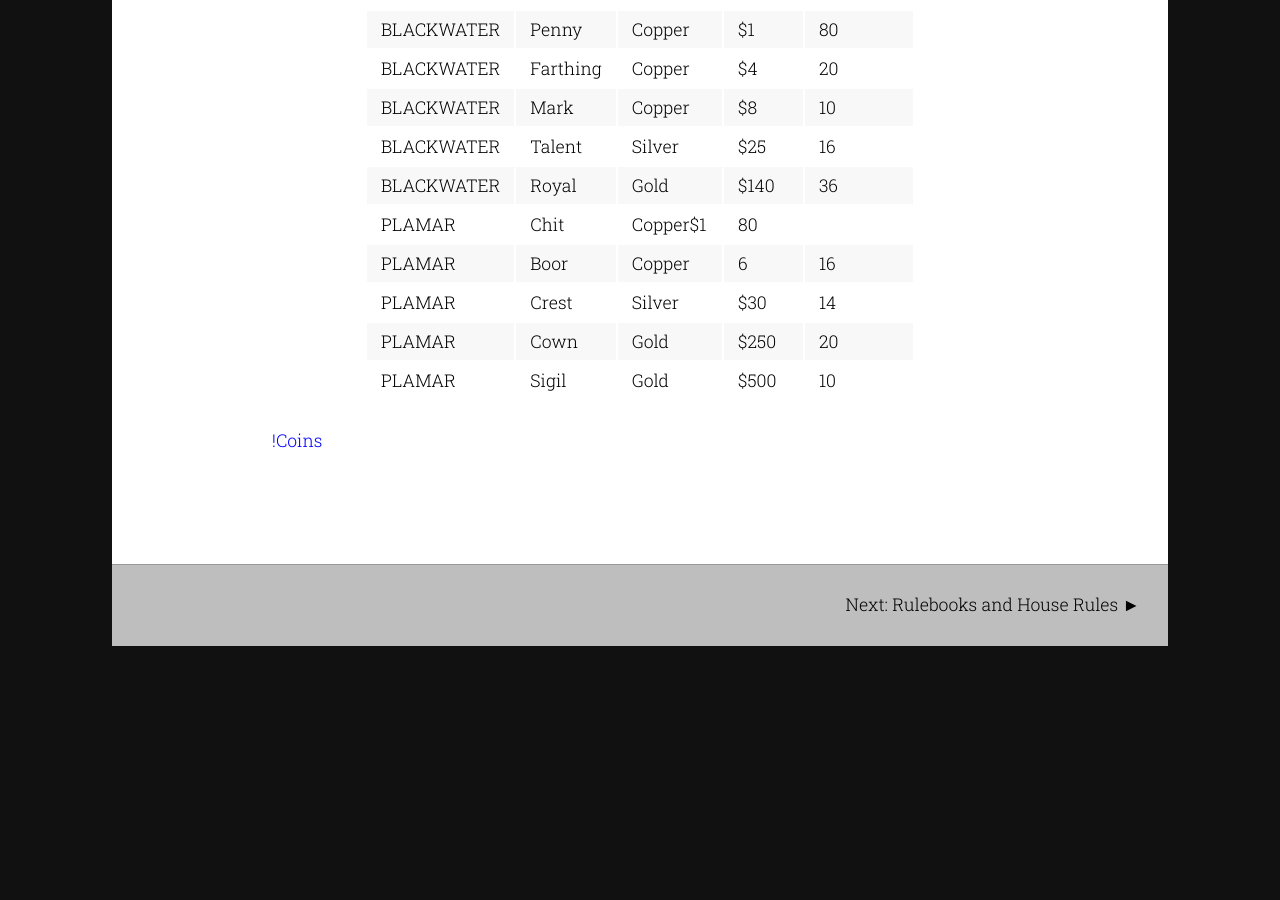
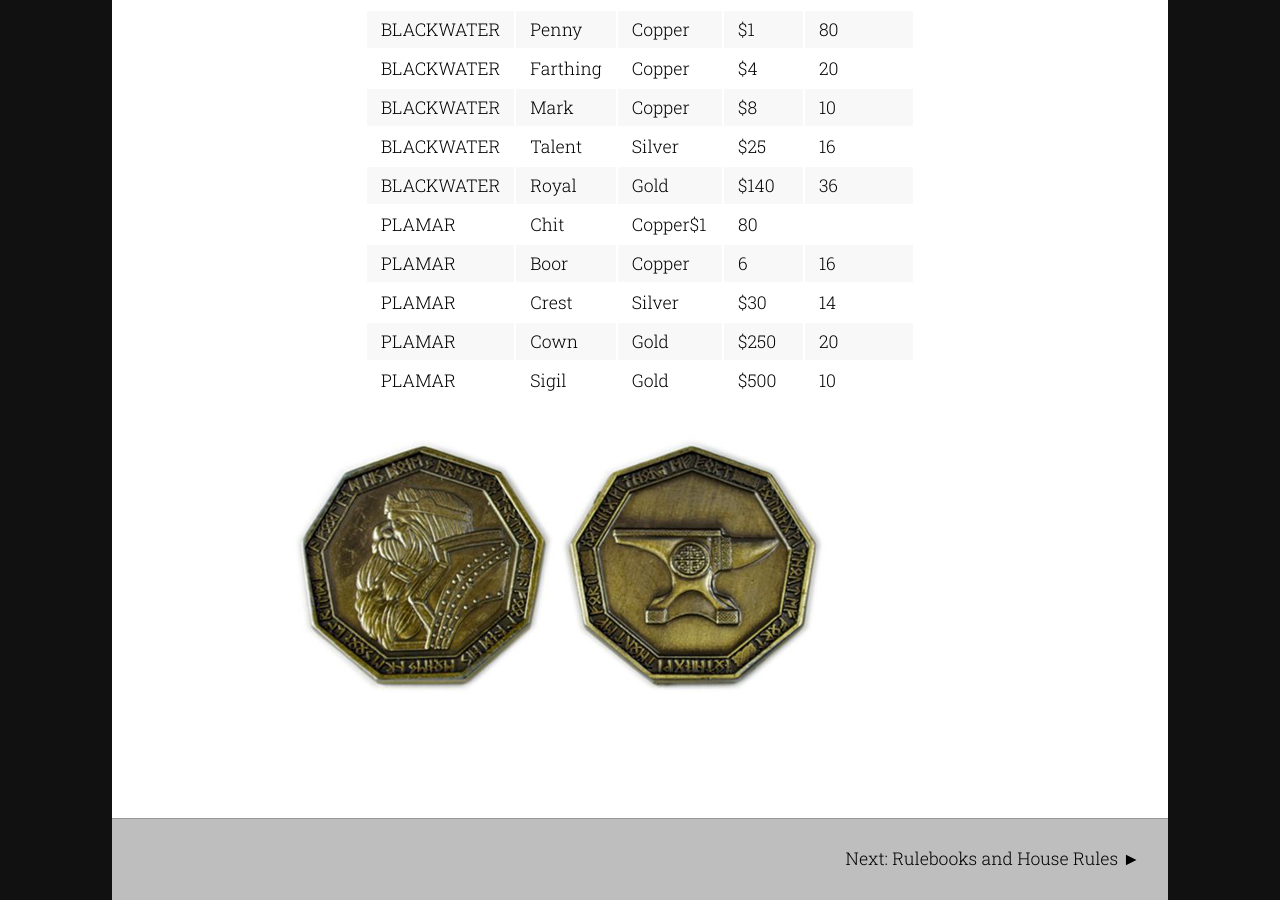
Before and after one commit to rickosborne/blackwater, a Jekyll site: the page built from _guide/500-money.md, in a window 1280 px wide and 900 px high, scrolled down 659 px. Built offline with Jekyll 4.4.1, drawn with Linux system fonts in a browser that asks for light colours; before the commit the page ends 1305 px from its top, so only the background shows below that.

Commit message:
Update 500-money.md

```diff
--- a/_guide/500-money.md
+++ b/_guide/500-money.md
@@ -30,4 +30,4 @@ The city of Blackwater mints its own coinage and currency, however, coinage from
 |PLAMAR|Sigil|Gold|$500|10|
 
 {:.float-center}
-[!Coins](../images/Coins.png)
+![Coins](../images/Coins.png)
```
